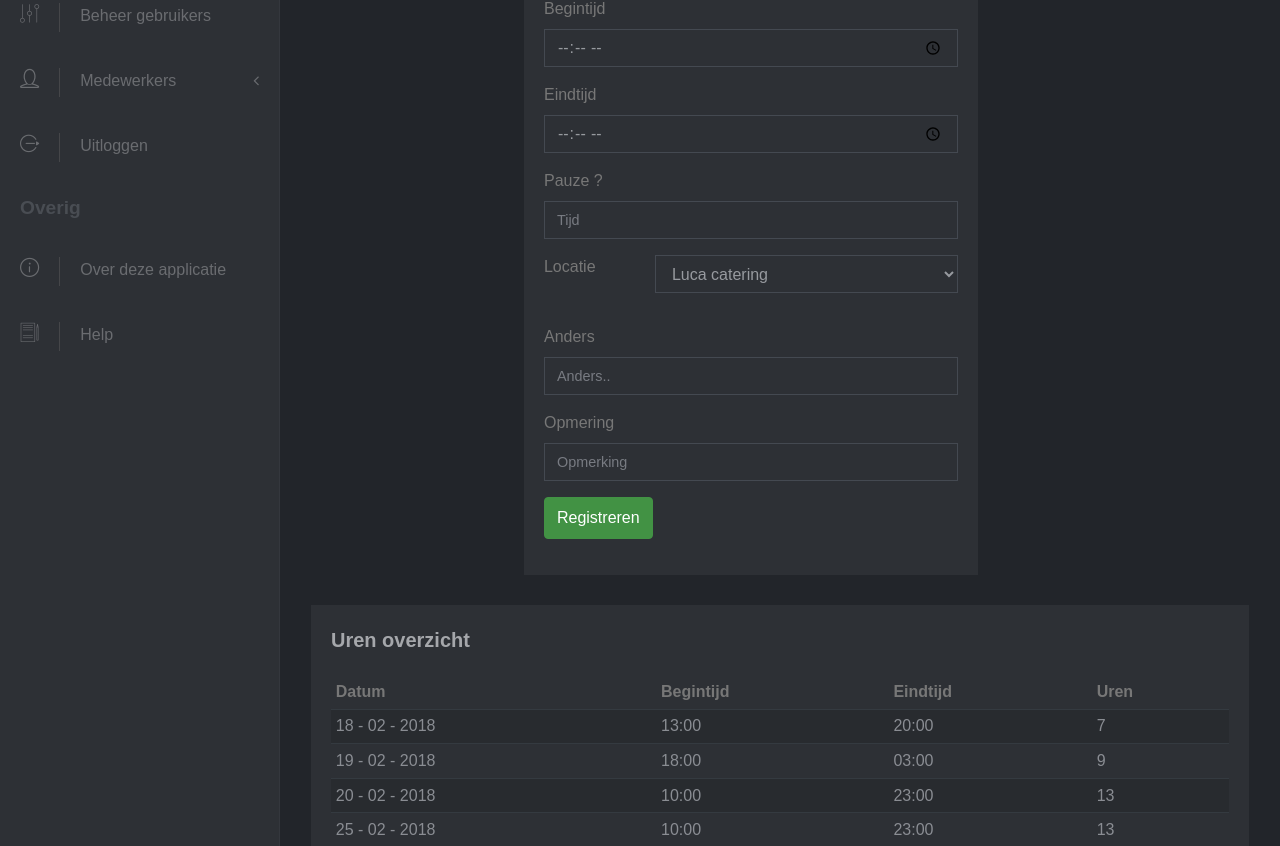
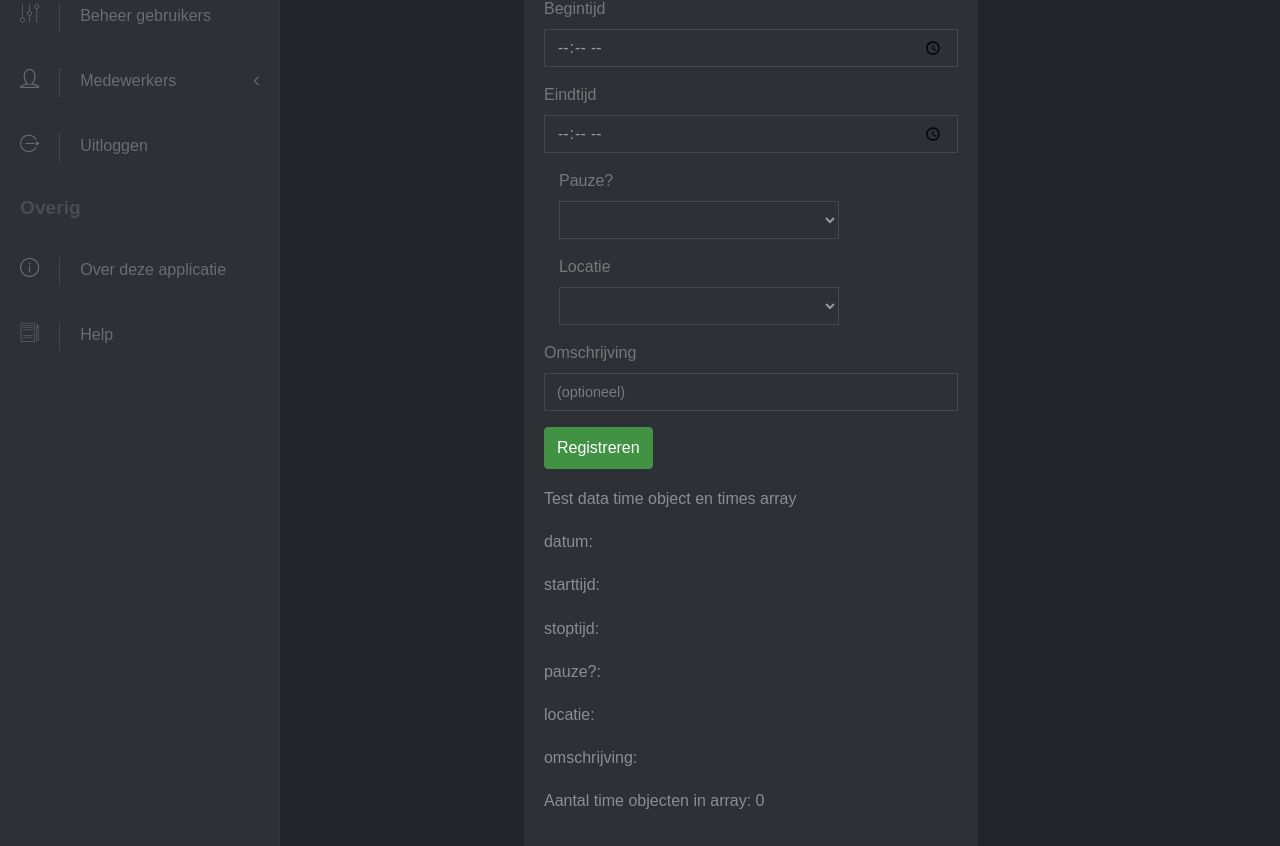
Before and after one commit to DocktorDicking/nixfornix, an Angular app: page / in a window 1280 px wide. Shown: the part 334-1180 px from the top of the page. Built offline with nearby package versions, Linux system fonts and the light colour scheme; a web font is replaced by a local one.

Commit message:
Added 2 way data binding on hour-form and output for test data.

```diff
--- a/src/app/app.module.ts
+++ b/src/app/app.module.ts
@@ -1,5 +1,6 @@
 import { BrowserModule } from '@angular/platform-browser';
 import { NgModule } from '@angular/core';
+import {FormsModule} from '@angular/forms';
 
 import { AppRoutingModule } from './app-routing.module';
 import { AppComponent } from './app.component';
@@ -28,7 +29,8 @@ import { ModalsComponent } from './web/menu/modals/modals.component';
   ],
   imports: [
     BrowserModule,
-    AppRoutingModule
+    AppRoutingModule,
+    FormsModule
   ],
   providers: [],
   bootstrap: [AppComponent]
--- a/src/app/web/hour-form/hour-form.component.html
+++ b/src/app/web/hour-form/hour-form.component.html
@@ -6,42 +6,52 @@
         <form>
           <div class="form-group">
             <label class="form-control-label">Datum</label>
-            <input type="date" placeholder="Datum" class="form-control">
+            <input [(ngModel)]="time.date" name="date" type="date" placeholder="Datum" class="form-control">
           </div>
           <div class="form-group">
             <label class="form-control-label">Begintijd</label>
-            <input type="time"  placeholder="Tijd" class="form-control">
+            <input [(ngModel)]="time.startTime" name="startTime" type="time"  placeholder="Tijd" class="form-control">
           </div>
           <div class="form-group">
             <label class="form-control-label">Eindtijd</label>
-            <input type="time"  placeholder="Tijd" class="form-control" >
+            <input [(ngModel)]="time.stopTime" name="stopTime" type="time"  placeholder="Tijd" class="form-control" >
           </div>
           <div class="form-group">
-            <label class="form-control-label">Pauze ?</label>
-            <input type=""  placeholder="Tijd" class="form-control">
-          </div>
-          <div class="form-group row">
-            <label class="col-sm-3 form-control-label">Locatie</label>
+            <label class="col-sm-3 form-control-label">Pauze?</label>
             <div class="col-sm-9 select">
-              <select name="account" class="form-control mb-3">
-                <option>Luca catering</option>
-                <option>DKA</option>
-                <option>Anders</option>
+              <select [(ngModel)]="time.break" name="break" class="form-control mb-3">
+                <option [ngValue]="true">Ja</option>
+                <option [ngValue]="false">Nee</option>
               </select>
             </div>
           </div>
           <div class="form-group">
-            <label class="form-control-label">Anders</label>
-            <input type="text"  placeholder="Anders.." class="form-control">
+            <label class="col-sm-3 form-control-label">Locatie</label>
+            <div class="col-sm-9 select">
+              <select [(ngModel)]="time.location" name="location" class="form-control mb-3">
+                <option [ngValue]="'Luca Catering'">Luca catering</option>
+                <option [ngValue]="'DKA'">DKA</option>
+                <option [ngValue]="'Anders'">Anders</option>
+              </select>
+            </div>
           </div>
           <div class="form-group">
-            <label class="form-control-label">Opmering</label>
-            <input type="text"  placeholder="Opmerking" class="form-control">
+            <label class="form-control-label">Omschrijving</label>
+            <input [(ngModel)]="time.description" type="text" name="description" placeholder="(optioneel)" class="form-control">
           </div>
 
           <div class="form-group">
-            <input type="submit" value="Registreren" class="btn btn-primary">
+            <input (click)="onRegisterTime()" type="submit" value="Registreren" class="btn btn-primary">
           </div>
+          <!-- TODO: REMOVE AFTER TESTING -->
+          <p>Test data time object en times array</p>
+          <p>datum: {{time.date}}</p>
+          <p>starttijd: {{time.startTime}}</p>
+          <p>stoptijd: {{time.stopTime}}</p>
+          <p>pauze?: {{time.break}}</p>
+          <p>locatie: {{time.location}}</p>
+          <p>omschrijving: {{time.description}}</p>
+          <p>Aantal time objecten in array: {{times.length}}</p>
         </form>
       </div>
     </div>
--- a/src/app/web/hour-form/hour-form.component.ts
+++ b/src/app/web/hour-form/hour-form.component.ts
@@ -1,4 +1,5 @@
 import { Component, OnInit } from '@angular/core';
+import {TimeRow} from '../../shared/models/timeRow.mode';
 
 @Component({
   selector: 'app-hour-form',
@@ -7,6 +8,14 @@ import { Component, OnInit } from '@angular/core';
 })
 export class HourFormComponent implements OnInit {
 
+  time: TimeRow = new TimeRow();
+
+  times: Array<TimeRow> = [];
+
+  onRegisterTime() {
+    this.times.push(this.time);
+  }
+
   constructor() { }
 
   ngOnInit() {
```
